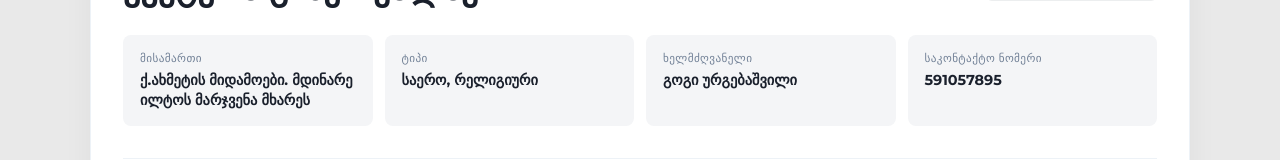
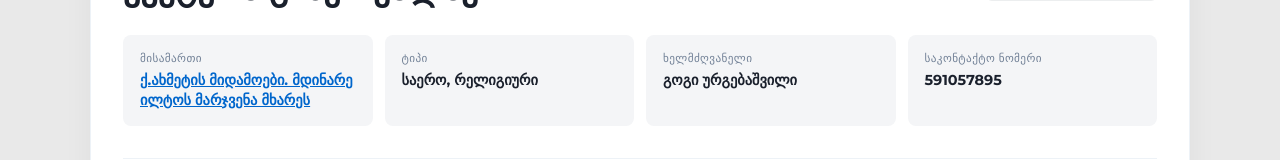
Before and after one commit to lP-deve/Landmarks_Of_Akhmeta, a React (Vite) app: page /statues/1 in a window 1280 px wide. Shown: the part 619-779 px from the top of the page. Built offline with nearby package versions, Linux system fonts and the light colour scheme.

Commit message:
added map redirectment

```diff
--- a/package.json
+++ b/package.json
@@ -10,9 +10,11 @@
     "preview": "vite preview"
   },
   "dependencies": {
+    "leaflet": "^1.9.4",
     "react": "^19.2.8",
     "react-dom": "^19.2.8",
     "react-icons": "^5.7.0",
+    "react-leaflet": "^5.0.0",
     "react-router-dom": "^7.18.4"
   },
   "devDependencies": {
--- a/src/components/MuseumDetails.jsx
+++ b/src/components/MuseumDetails.jsx
@@ -11,21 +11,24 @@ function MuseumDetails() {
     return (
       <main className="museum-not-found">
         <h1>მუზეუმი ვერ მოიძებნა</h1>
-        <Link to="/museums" >მუზეუმებზე დაბრუნება</Link>
+        <Link to="/museums">მუზეუმებზე დაბრუნება</Link>
       </main>
     );
   }
 
+  const googleMapsUrl = `https://www.google.com/maps/search/?api=1&query=${encodeURIComponent(
+    `${museum.name}${museum.address}`
+  )}`;
+
   return (
-    <main className="museum-details" >
+    <main className="museum-details">
       <div className="details-container">
-         <Link to="/museums" className="back">მუზეუმებზე დაბრუნება</Link>
+        <Link to="/museums" className="back">მუზეუმებზე დაბრუნება</Link>
         <section className="details-hero">
           <img
             src={museum.image}
             alt={museum.name}
             onError={(e) => {
-
               e.currentTarget.onerror = null;
               e.currentTarget.src = "https://via.placeholder.com/600x400?text=სურათი+ვერ+მოიძებნა";
             }}
@@ -37,7 +40,17 @@ function MuseumDetails() {
         <section className="info-cards-grid">
           <div className="info-card">
             <span className="card-label">მისამართი</span>
-            <span className="card-value">{museum.address}</span>
+
+            <a
+              href={googleMapsUrl}
+              target="_blank"
+              rel="noopener noreferrer"
+              className="card-value"
+              style={{ color: '#0066cc', textDecoration: 'underline', cursor: 'pointer' }}
+              title="ნახვა Google Maps-ში"
+            >
+              {museum.address}
+            </a>
           </div>
 
           <div className="info-card">
--- a/src/components/StatueDetailsPage.jsx
+++ b/src/components/StatueDetailsPage.jsx
@@ -31,7 +31,7 @@ function StatueDetailsPage() {
             to={`/statues?page=${page}`}
             className="btn-back"
           >
-             უკან დაბრუნება
+              უკან დაბრუნება
           </Link>
         </div>
       </div>
@@ -46,16 +46,22 @@ function StatueDetailsPage() {
     typeof item.ისტორია === 'string' &&
     item.ისტორია.trim() !== '';
 
+  const addressText = item['ფაქტიური მისამართი'];
+  const statueName = item['დასახელება']?.trim() || 'კულტურული მემკვიდრეობის ძეგლი';
+
+  const googleMapsUrl = addressText
+    ? `https://www.google.com/maps/search/?api=1&query=${encodeURIComponent(`${statueName}${addressText}`)}`
+    : null;
+
   return (
     <div className="page-container">
       <div className="details-wrapper">
-
 
         <Link
           to={`/statues?page=${page}`}
           className="btn-back"
         >
-           სიასთან დაბრუნება
+            სიასთან დაბრუნება
         </Link>
 
         <div className="details-card">
@@ -63,10 +69,7 @@ function StatueDetailsPage() {
             <img
               loading="lazy"
               src={hasPhoto ? item.ფოტო : FALLBACK_IMAGE}
-              alt={
-                item.დასახელება?.trim() ||
-                'კულტურული მემკვიდრეობის ძეგლი'
-              }
+              alt={statueName}
               onError={(e) => {
                 e.currentTarget.onerror = null;
                 e.currentTarget.src = FALLBACK_IMAGE;
@@ -76,10 +79,7 @@ function StatueDetailsPage() {
 
           <div className="details-body">
             <div className="details-header-group">
-              <h1>
-                {item.დასახელება?.trim() ||
-                  'სახელი მითითებული არ არის'}
-              </h1>
+              <h1>{statueName}</h1>
 
               {item[
                 'მუნიციპალური თუ ეროვნული მნიშვნელობის'
@@ -102,8 +102,19 @@ function StatueDetailsPage() {
                 </span>
 
                 <span className="info-tile-value">
-                  {item['ფაქტიური მისამართი'] ||
-                    'მითითებული არ არის'}
+                  {addressText ? (
+                    <a
+                      href={googleMapsUrl}
+                      target="_blank"
+                      rel="noopener noreferrer"
+                      style={{ color: '#0066cc', textDecoration: 'underline', cursor: 'pointer' }}
+                      title="ნახვა Google Maps-ში"
+                    >
+                      {addressText}
+                    </a>
+                  ) : (
+                    'მითითებული არ არის'
+                  )}
                 </span>
               </div>
 
```
Also changed, not shown: src/json.js, 1 other file (tests, documents, lock files or other folders).
